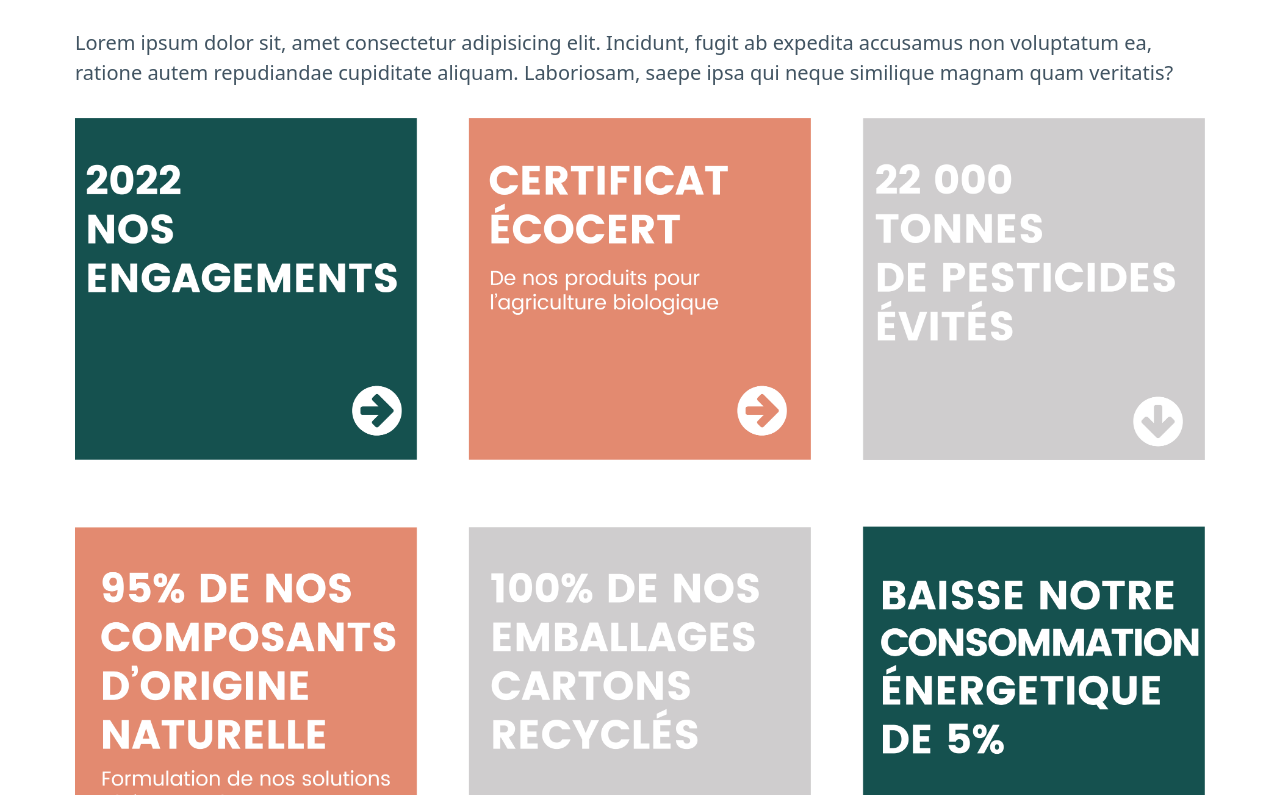
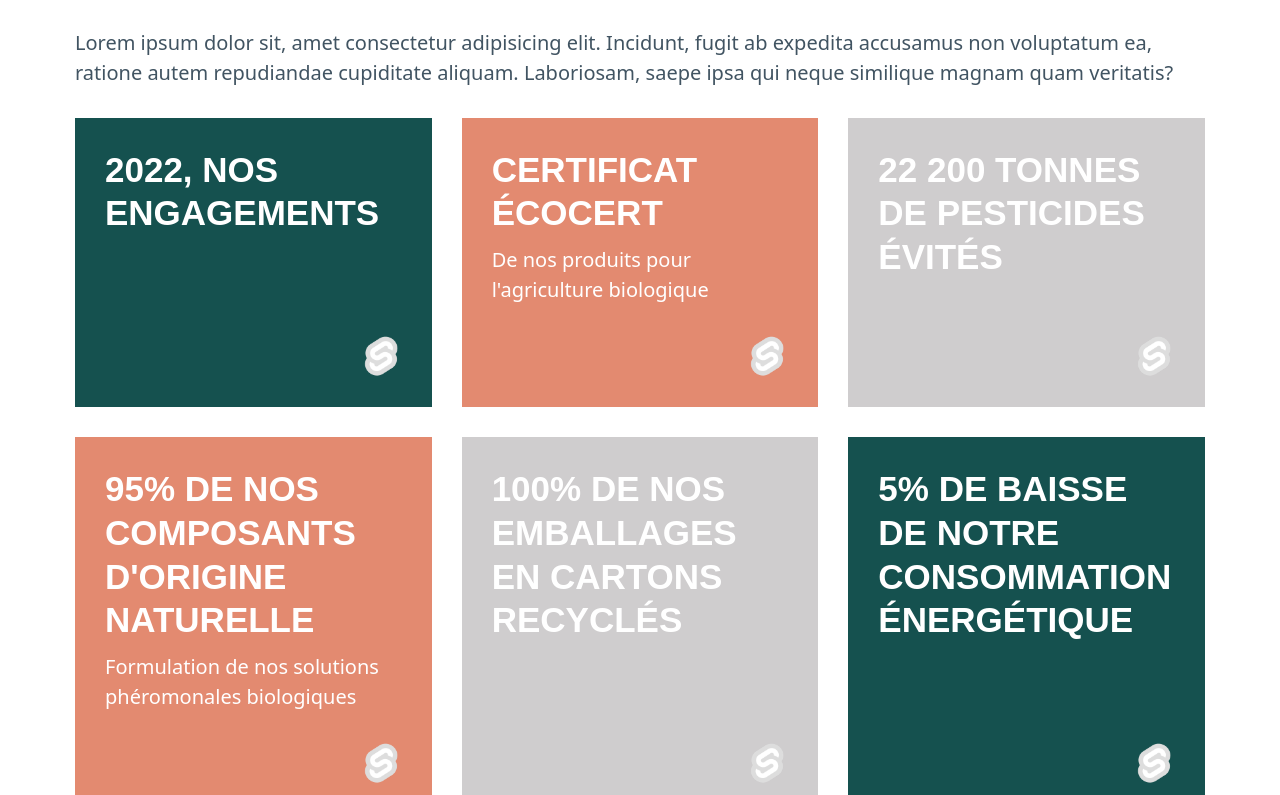
Before and after one commit to AristideBH/studioMDT, a SvelteKit app: page / in a window 1280 px wide. Shown: the part 1445-2240 px from the top of the page. Built offline with nearby package versions, Linux system fonts and the light colour scheme; a web font is replaced by a local one.

Commit message:
Added programmatic objectives instead of an image

```diff
--- /dev/null
+++ b/src/lib/components/items/ObjectiveCard.svelte
@@ -0,0 +1,54 @@
+<script>
+  export let title, subtitle, link, ico, color;
+</script>
+
+<a href="{link}">
+  <article style:--c={color}>
+      <h2>{title}</h2>
+
+      {#if subtitle}
+        <p>{subtitle}</p>
+      {/if}
+
+    <img src="{ico}" alt="">
+  </article>
+</a>
+
+
+<style lang="scss">
+  a, article{
+    height: 100%;
+    &:hover, &:focus{
+      text-decoration: none;
+    }
+  }
+
+  article{
+    background-color: var(--c);
+    padding: 1.5em;
+    display: flex;
+    flex-direction: column;
+    transition: transform 0.125s ease-out;
+
+    &:hover{
+      transform: scale(0.98);
+    }
+  }
+
+  h2{
+    line-height: 1.25;
+    text-transform: uppercase;
+    margin-bottom: 0.5rem;
+  }
+
+  h2, p{
+    color:white;
+  }
+
+  img{
+    height: 42px;
+    width: 42px;
+    margin-top: auto;
+    align-self: end;
+  }
+</style>
--- a/src/lib/components/items/ViewMore.svelte
+++ b/src/lib/components/items/ViewMore.svelte
@@ -24,6 +24,7 @@
 		width: 30px;
 		border: 2px white solid;
 		border-radius: 50px;
+		&:hover, &:focus{text-decoration: none;}
 
 		&::before {
 			content: '';
--- a/src/lib/components/layout/Footer.svelte
+++ b/src/lib/components/layout/Footer.svelte
@@ -32,7 +32,7 @@
 	}
 
 	img {
-		height: 50px;
-		width: 50px;
+		height: 36px;
+		width: 36px;
 	}
 </style>
--- /dev/null
+++ b/src/lib/objectives.js
@@ -0,0 +1,42 @@
+export const objectives = [{
+  title :"2022, nos engagements",
+  subtitle:"",
+  link: "/",
+  color: "#15514f",
+  ico: "/favicon.png",
+},
+{
+  title :"Certificat écocert",
+  subtitle:"De nos produits pour l'agriculture biologique",
+  link: "/",
+  color: "#e38a70",
+  ico: "/favicon.png",
+},
+{
+  title :"22 200 tonnes de pesticides évités",
+  subtitle:"",
+  link: "/",
+  color: "#cfcdce",
+  ico: "/favicon.png",
+},
+{
+  title :"95% de nos composants d'origine naturelle",
+  subtitle:"Formulation de nos solutions phéromonales biologiques",
+  link: "/",
+  color: "#e38a70",
+  ico: "/favicon.png",
+},
+{
+  title :"100% de nos emballages en cartons recyclés",
+  subtitle:"",
+  link: "/",
+  color: "#cfcdce",
+  ico: "/favicon.png",
+},
+{
+  title :"5% de baisse de notre consommation énergétique",
+  subtitle:"",
+  link: "/",
+  color: "#15514f",
+  ico: "/favicon.png",
+}]
--- a/src/routes/+page.svelte
+++ b/src/routes/+page.svelte
@@ -1,11 +1,12 @@
 <script>
 	import ContactBtn from '$lib/components/items/ContactBtn.svelte';
 	import DataNumber from '$lib/components/items/DataNumber.svelte';
-	import PanelItem from '$lib/components/items/PanelItem.svelte';
 	import PanelWrapper from '$lib/components/items/PanelWrapper.svelte';
 	import ViewMore from '$lib/components/items/ViewMore.svelte';
+	import ObjectiveCard from '$lib/components/items/ObjectiveCard.svelte';
 
 	import { news } from '$lib/news';
+	import { objectives } from '$lib/objectives';
 </script>
 
 <!-- ! HERO -->
@@ -50,7 +51,12 @@
 		neque similique magnam quam veritatis?
 	</p>
 
-	<img src="/rse.png" alt="" />
+	<div class="grid3Col">
+		{#each objectives as objective}
+			<ObjectiveCard {...objective}/>
+		{/each}
+	</div>
+
 </section>
 
 <!-- ! DATA -->
@@ -67,7 +73,7 @@
 		<ul class="grid">
 			<DataNumber options={{ data: 9000, ico: '/favicon.png', subtitle: 'text 1' }} />
 			<DataNumber options={{ data: 30, ico: '/favicon.png', subtitle: 'text 2' }} />
-			<DataNumber options={{ data: 60, ico: '/favicon.png', subtitle: 'text 3' }} />
+			<DataNumber options={{ data: 600, ico: '/favicon.png', subtitle: 'text 3' }} />
 		</ul>
 		<a href="/" class="mx:auto" role="button"> découvrir le reste</a>
 	</div>
@@ -126,4 +132,13 @@
 			}
 		}
 	}
+
+
+
+	.grid3Col {
+		width:100%;
+		display: grid;
+		grid-template-columns: repeat(auto-fill, minmax(350px, 1fr));
+		gap: 1.5rem;
+	}
 </style>
```
Also changed, not shown: static/rse.png (deleted).
